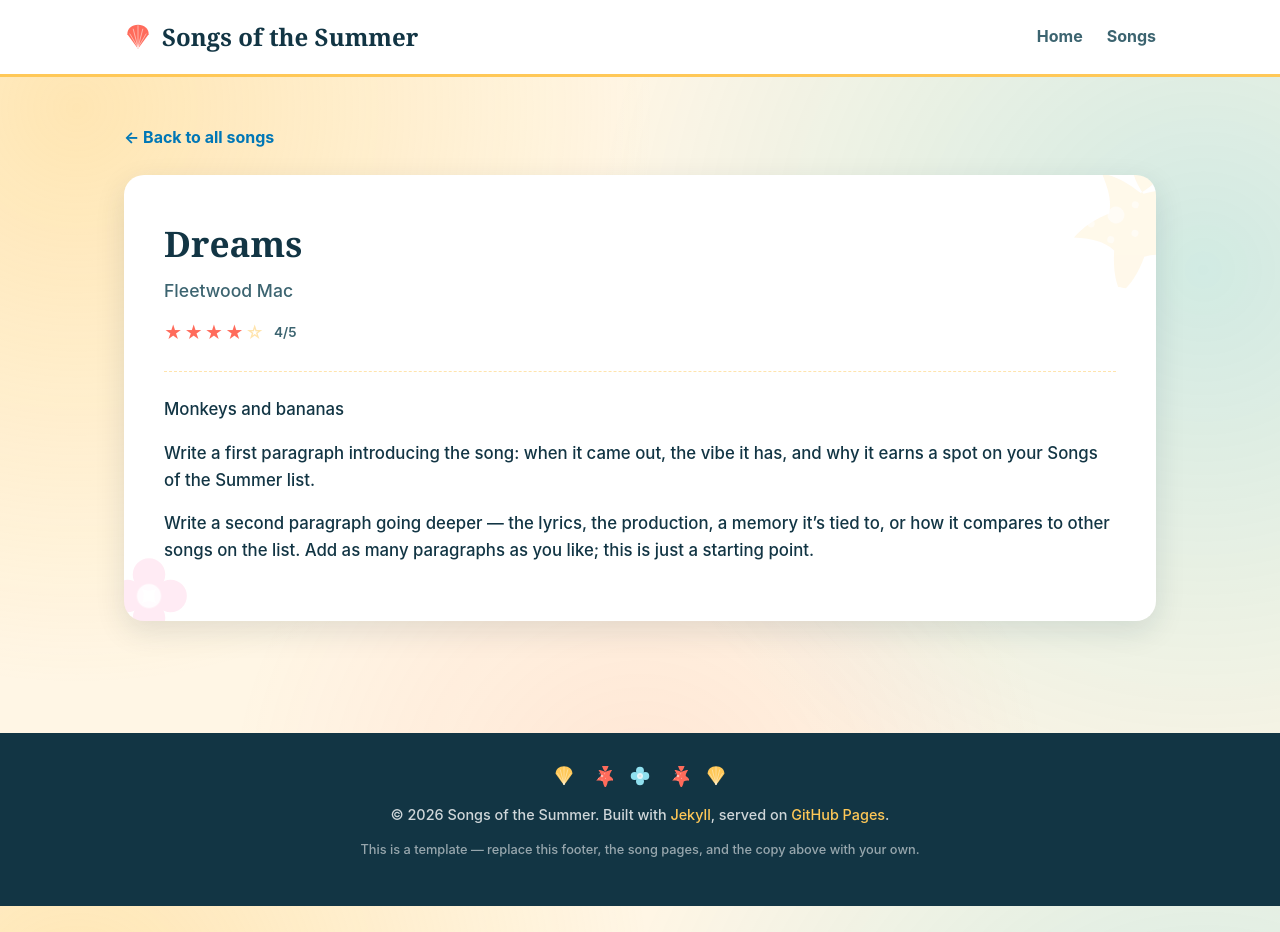
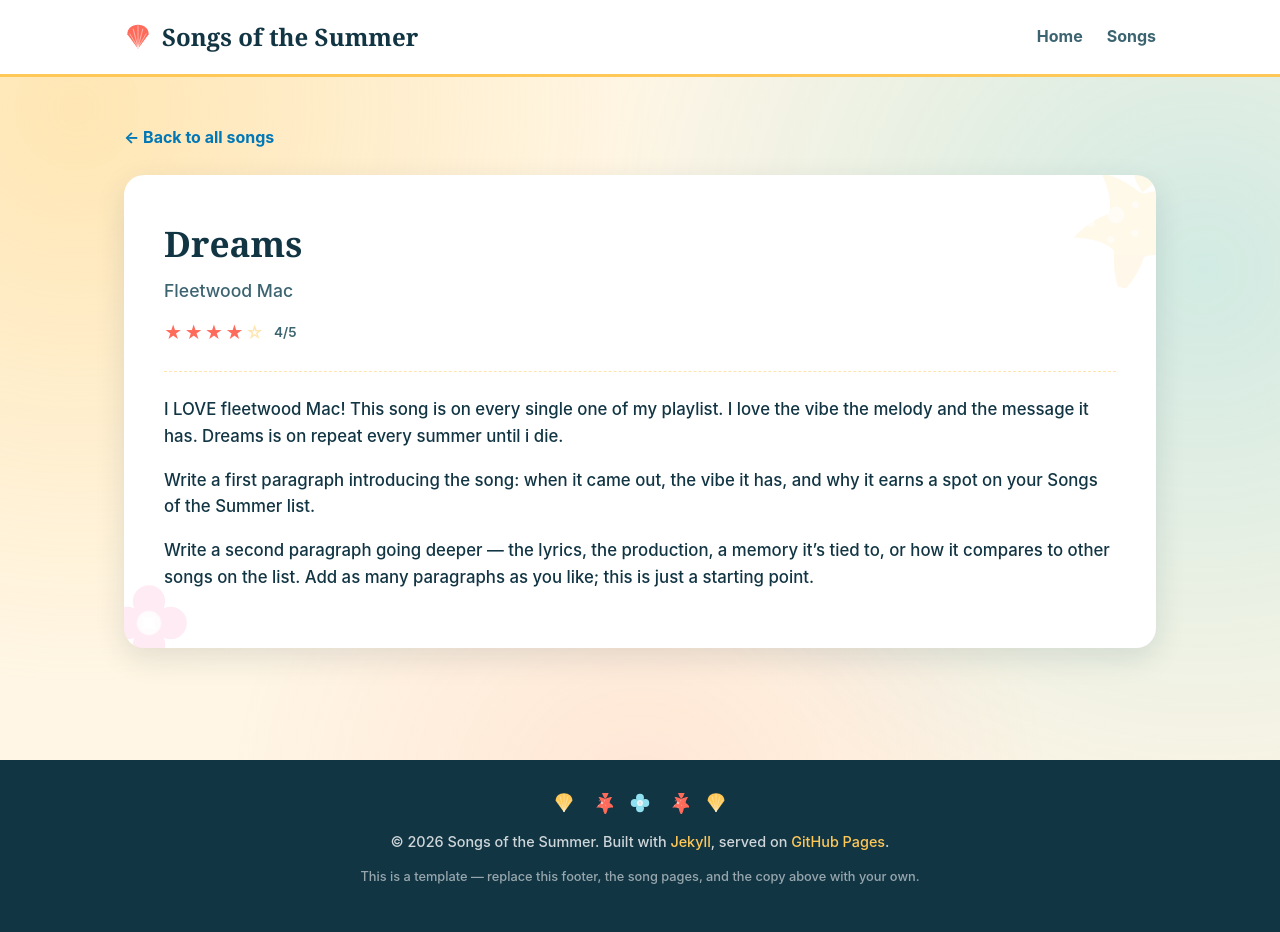
Before and after one commit to abbyduffer12/songsofthesummer26, a Jekyll site: the page built from _songs/song-03.md, in a window 1280 px wide. Built offline with Jekyll 4.4.1, drawn with Linux system fonts in a browser that asks for light colours.

Commit message:
Revise song description for 'song-03.md'
Updated the description of the song to express enthusiasm and personal connection.

```diff
--- a/_songs/song-03.md
+++ b/_songs/song-03.md
@@ -5,7 +5,7 @@ performer: "Fleetwood Mac"
 rating: 4
 ---
 
-Monkeys and bananas
+I LOVE fleetwood Mac! This song is on every single one of my playlist. I love the vibe the melody and the message it has. Dreams is on repeat every summer until i die.
 
 Write a first paragraph introducing the song: when it came out, the vibe it
 has, and why it earns a spot on your Songs of the Summer list.
```
